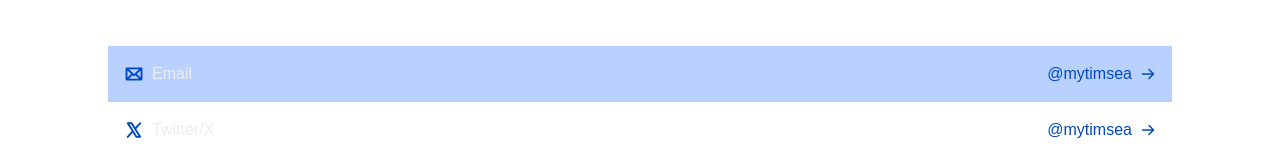
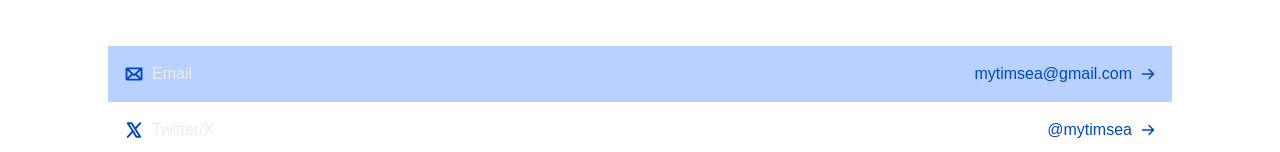
Before and after one commit to AlfinTeguh16/TimSEA-CompanyProfile, a Next.js app: page / in a window 1280 px wide. Shown: the part 2087-2239 px from the top of the page. Built offline with nearby package versions, Linux system fonts and the light colour scheme.

Commit message:
first commit

```diff
--- a/src/app/components/homePage/contact.tsx
+++ b/src/app/components/homePage/contact.tsx
@@ -10,12 +10,12 @@ const Contact = () => {
 
             <div className=" w-full md:px-20 xl:px-20">
                 <div className="bg-blue-ribbon-50 p-2 md:p-4 flex flex-row align-middle justify-between hover:bg-blue-ribbon-100">
-                    <a href="mailto: alfinteguh94@gmail.com" className="flex flex-row items-center">
+                    <a href="mailto: mytimsea@gmail.com" className="flex flex-row items-center">
                         <PiEnvelopeBold className="text-blue-ribbon-600 text-xl" />
                         <h1 className="ml-2">Email</h1>
                     </a>
                     <span className="flex flex-row">
-                        <p className="text-blue-ribbon-600 px-2">@mytimsea</p>
+                        <p className="text-blue-ribbon-600 px-2">mytimsea@gmail.com</p>
                         <PiArrowRightBold className="my-auto text-blue-ribbon-600"/>
                     </span>
                 </div>
```
